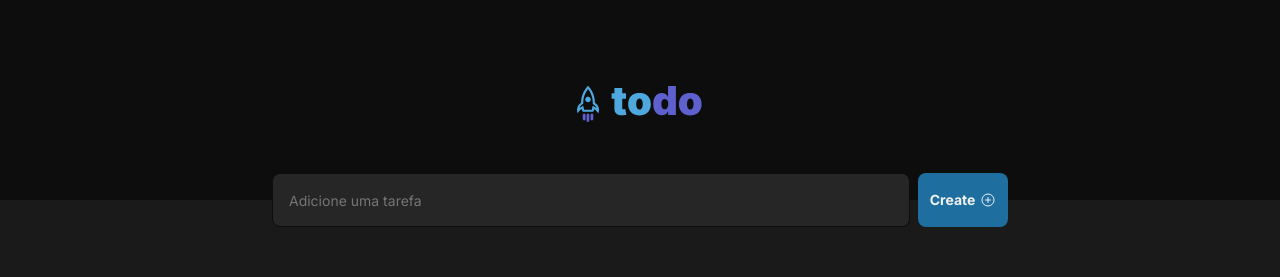
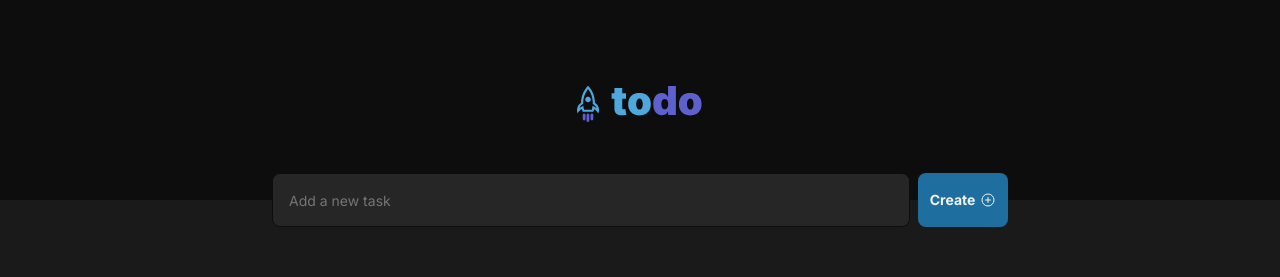
Before and after one commit to ivanseibel/ignite-react-foundations-challenge-2022, a React (Vite) app: page / in a window 1280 px wide. Shown: the top 277 px of the page. Built offline with nearby package versions, Linux system fonts and the light colour scheme.

Commit message:
integrates with useToDo hook - integrates with hook - creates handler for submit

```diff
--- a/src/components/Input.tsx
+++ b/src/components/Input.tsx
@@ -1,19 +1,45 @@
 import { PlusCircle } from 'phosphor-react'
+import { useState } from 'react';
+import { v4 } from 'uuid';
+
+import { ToDo } from '../hooks/useToDo';
 
 import styles from './Input.module.css'
 
-export function Input() {
+interface InputProps {
+  onCreateNewToDo: (newToDo: ToDo) => void;
+}
+
+export function Input({ onCreateNewToDo }: InputProps) {
+  const [description, setDescription] = useState('')
+
+  function handleSubmit(event: React.FormEvent) {
+    event.preventDefault()
+
+    console.log(description)
+
+    const newToDo = {
+      id: v4(),
+      description,
+      isComplete: false
+    }
+
+    onCreateNewToDo(newToDo);
+  }
+
   return (
-    <div className={styles.input}>
+    <form onSubmit={handleSubmit} className={styles.input}>
       <input
         className={styles.input}
+        value={description}
+        onChange={event => setDescription(event.target.value)}
         type="text"
-        placeholder="Adicione uma tarefa"
+        placeholder="Add a new task"
       />
       <button>
         Create
         <PlusCircle size={16} />
       </button>
-    </div>
+    </form>
   )
 }
```
